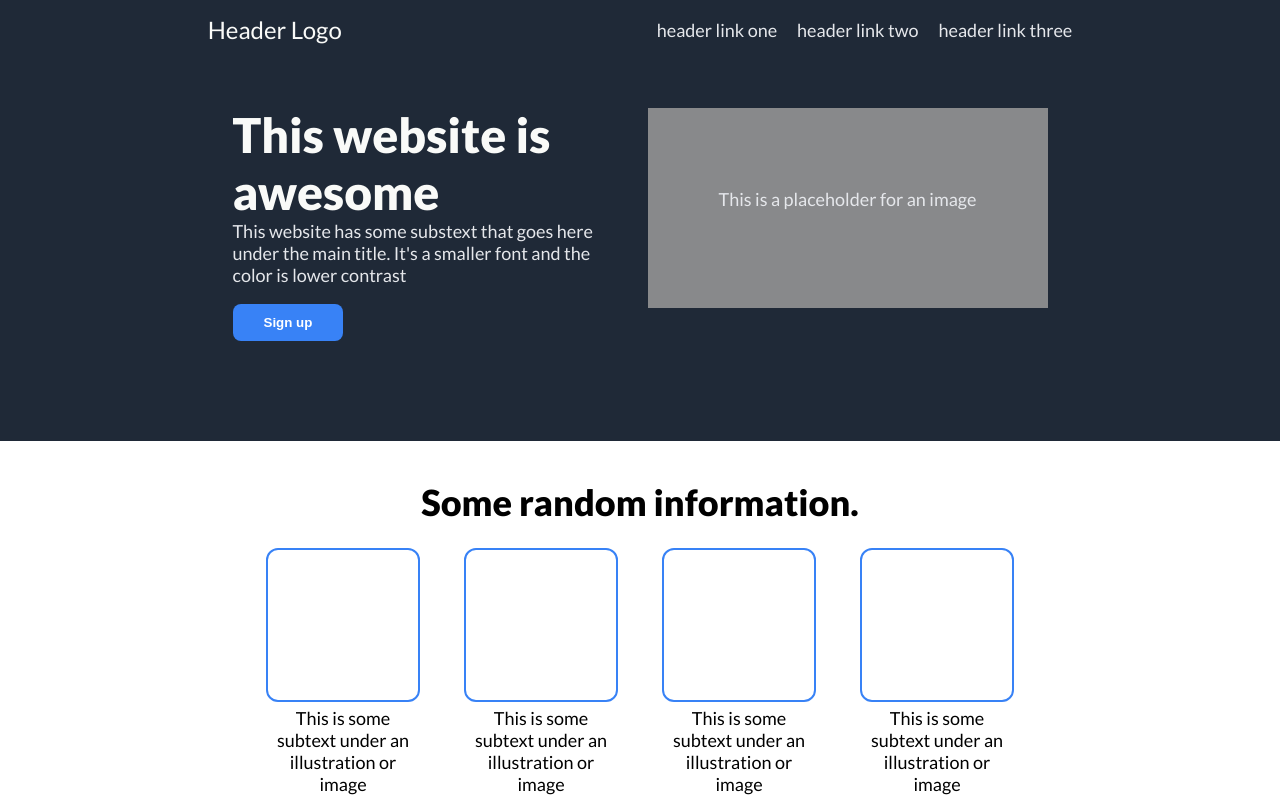
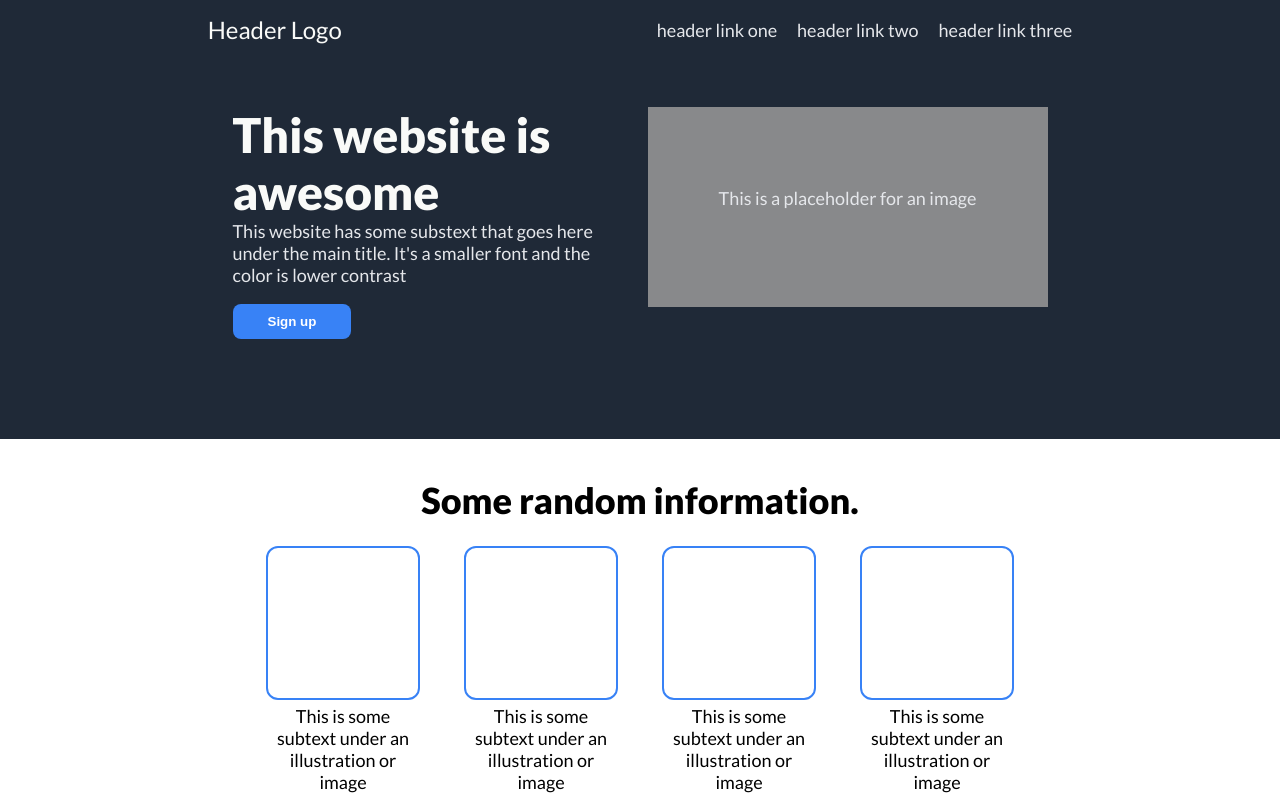
Before and after one commit to DentArthur94/landing-page, a plain HTML site: page index.html in a window 1280 px wide. Shown: the top 800 px of the page. Drawn offline with Linux system fonts and the light colour scheme.

Commit message:
Fix button clickable area v2

```diff
--- a/style.css
+++ b/style.css
@@ -90,10 +90,11 @@ button {
     border-radius: 8px;
     font-weight: bold;
     display: flex;
+    padding:0;
 }
 
 button a {
-    padding : 10px 25px;
+    padding : 10px 35px;
 }
 
 li a,
```
